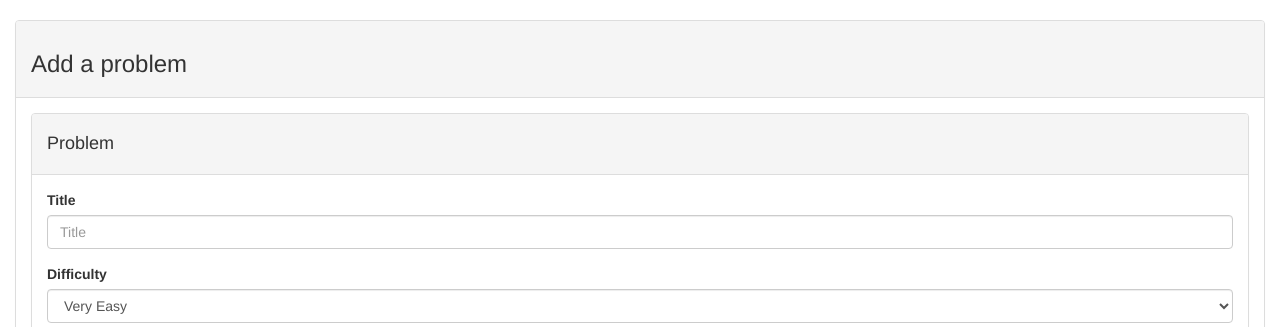
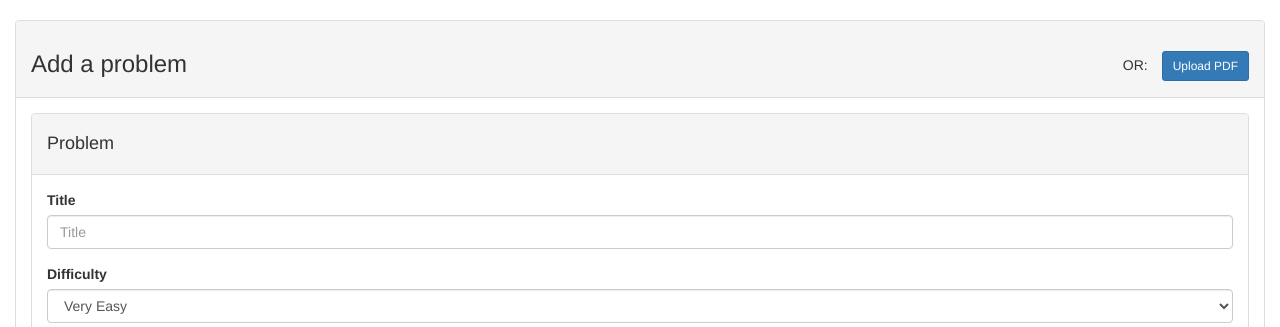
Before and after one commit to Hannarst/FindingProblems, a Django app: page /problems/add in a window 1280 px wide. Shown: the part 52-379 px from the top of the page. Run offline with Django 3.2, Linux system fonts and the light colour scheme; the visitor is signed in with stand-in values (Sample User, id 1); data that the repository does not hold is empty; parts of the project's set-up code (start-up, migrations or seed data) failed here and were passed over; some libraries are stand-ins or nearby versions.

Commit message:
remove modal to upload PDF, add PDF button to add problem page

```diff
--- a/problems/templates/problems/add_problem.html
+++ b/problems/templates/problems/add_problem.html
@@ -2,8 +2,12 @@
 {% load bootstrap3 %}
 {% block content %}
     <div class="panel panel-default">
-        <div class="panel-heading">
-            <h3>Add a problem</h3>
+        <div class="panel-heading clearfix" style="position:relative">
+            <h3 class="pull-left">Add a problem</h3>
+            <span class="pull-right" style="margin-top:20px" >
+              <span style="margin:10px">OR:</span>
+              <a href="{% url 'add_problem_from_pdf' %}" class="btn btn-primary btn-sm">Upload PDF</a>
+            </span>
         </div>
         <form method="POST" class="post-form">{% csrf_token %}
           <div class="panel-body">
```
Also changed, not shown: problems/templates/problems/index.html (+2 -20 lines).
